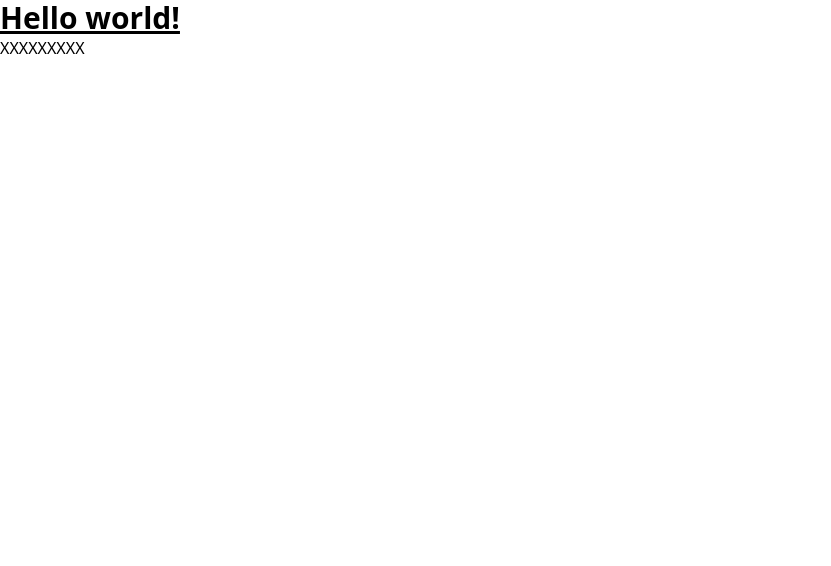
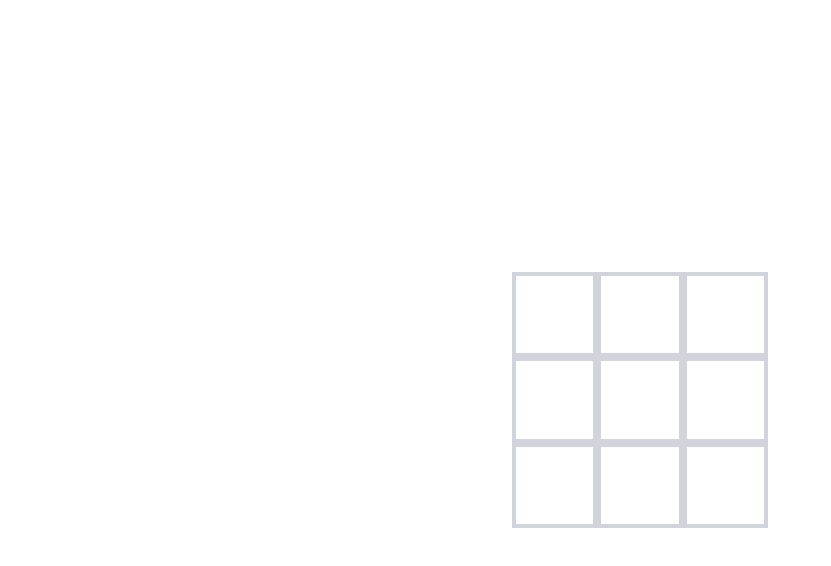
Before and after one commit to Mrityuanjaya/XO-Xtreme, a React (Vite) app: page / in a window 1280 px wide. Shown: the top 566 px of the page, without its empty margins (0-831 px from the left). Built offline with nearby package versions, Linux system fonts and the light colour scheme.

Commit message:
Added Square Component and Completed 1 Board

```diff
--- a/package.json
+++ b/package.json
@@ -10,13 +10,14 @@
   "author": "Mrityuanjaya",
   "license": "ISC",
   "devDependencies": {
-    "@types/react": "^18.2.77",
+    "@types/react": "^18.2.78",
     "parcel": "^2.12.0",
     "postcss": "^8.4.38",
     "process": "^0.11.10",
     "tailwindcss": "^3.4.3"
   },
   "dependencies": {
+    "@types/react-dom": "^18.2.25",
     "react": "^18.2.0",
     "react-dom": "^18.2.0"
   }
--- a/src/App.js
+++ b/src/App.js
@@ -6,10 +6,9 @@ const root = ReactDOM.createRoot(document.getElementById("root"));
 
 const App = () => {
   return (
-    <>
-      <h1 class="text-3xl font-bold underline">Hello world!</h1>
+    <div className="flex justify-center items-center h-screen">
       <Board />
-    </>
+    </div>
   );
 };
 
--- a/src/components/Board/Board.jsx
+++ b/src/components/Board/Board.jsx
@@ -1,15 +1,53 @@
+import { useState } from "react";
+import Square from "../Square/Square";
+
 const Board = () => {
+  const [squares, setSquares] = useState(Array(9).fill(null));
+  const [xIsNext, setXIsNext] = useState(true);
+  const onSquareClick = (idx) => {
+    const updatedSquares = squares.slice();
+    if (updatedSquares[idx] === null && !calculateWinner(squares)) {
+      updatedSquares[idx] = xIsNext ? "X" : "O";
+      setXIsNext(!xIsNext);
+      setSquares(updatedSquares);
+    }
+  };
+
+  const calculateWinner = (squares) => {
+    const lines = [
+      [0, 1, 2],
+      [3, 4, 5],
+      [6, 7, 8],
+      [0, 3, 6],
+      [1, 4, 7],
+      [2, 5, 8],
+      [0, 4, 8],
+      [2, 4, 6],
+    ];
+    for (let i = 0; i < lines.length; i++) {
+      const [a, b, c] = lines[i];
+      if (
+        squares[a] &&
+        squares[a] === squares[b] &&
+        squares[a] === squares[c]
+      ) {
+        return squares[a];
+      }
+    }
+    return null;
+  };
+
+  const winner = calculateWinner(squares);
+
   return (
-    <div>
-      <button>X</button>
-      <button>X</button>
-      <button>X</button>
-      <button>X</button>
-      <button>X</button>
-      <button>X</button>
-      <button>X</button>
-      <button>X</button>
-      <button>X</button>
+    <div className="flex flex-wrap w-64 h-64">
+      {squares.map((ele, idx) => (
+        <Square
+          key={idx}
+          value={squares[idx]}
+          onSquareClick={() => onSquareClick(idx)}
+        />
+      ))}
     </div>
   );
 };
--- /dev/null
+++ b/src/components/Square/Square.jsx
@@ -0,0 +1,11 @@
+const Square = (props) => {
+    return (
+        <button
+          className="w-1/3 h-1/3 text-3xl font-bold border-4 border-gray-300"
+          onClick={props.onSquareClick}
+        >
+          {props.value}
+        </button>
+      );
+}
+export default Square;
```
Also changed, not shown: 2 other files (tests, documents, lock files or other folders).
